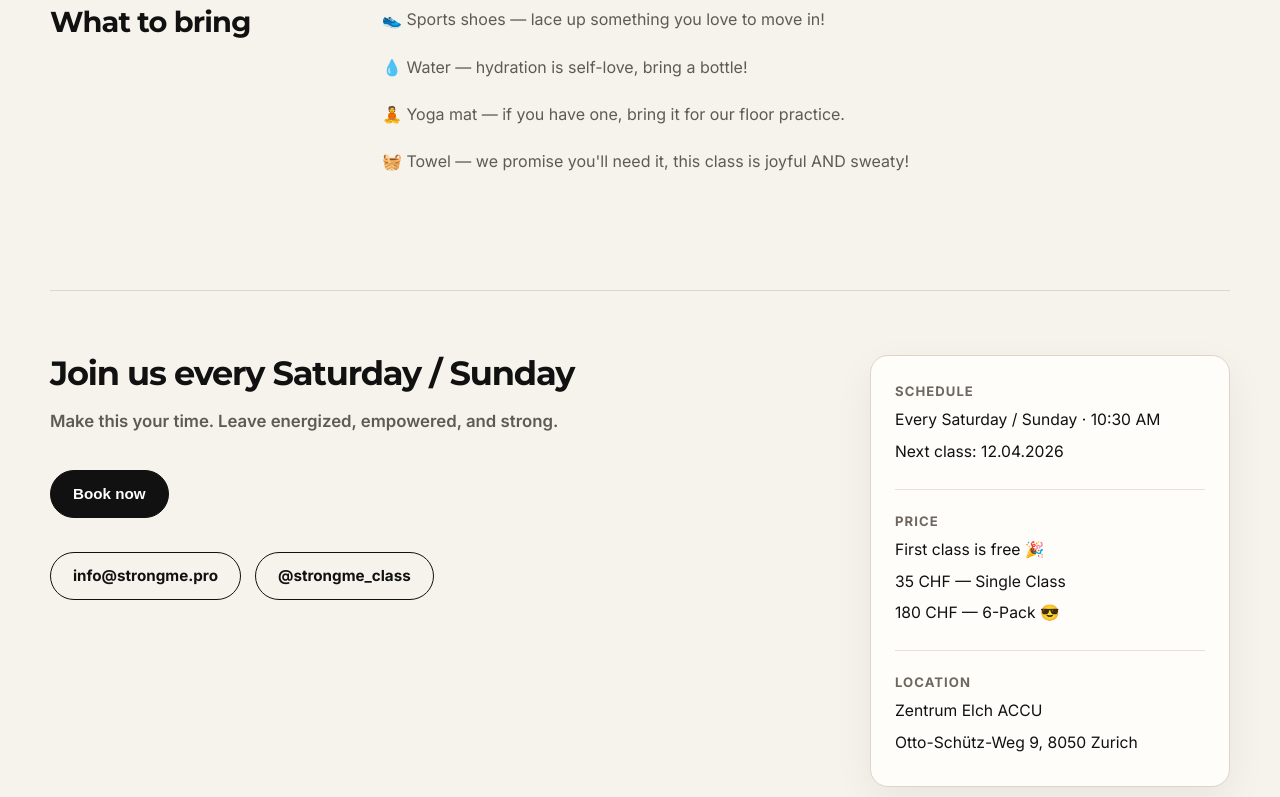
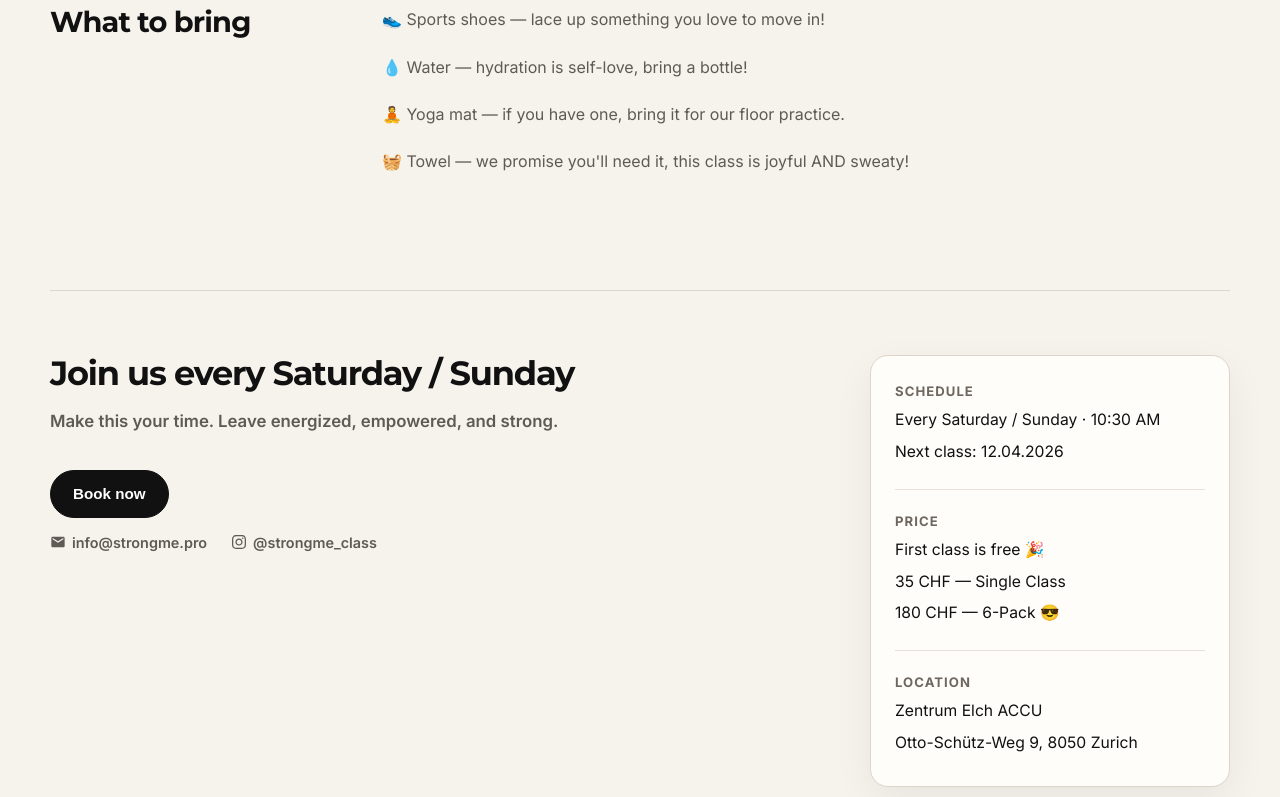
Before and after one commit to hotomski/strong_me, a Next.js app: page / in a window 1280 px wide. Shown: the part 1739-2536 px from the top of the page. Built offline with nearby package versions, Linux system fonts and the light colour scheme.

Commit message:
Added instagram and email icons to the web page

```diff
--- a/app/globals.css
+++ b/app/globals.css
@@ -115,6 +115,7 @@ img {
   display: inline-flex;
   align-items: center;
   justify-content: center;
+  gap: 8px;
   min-height: 48px;
   padding: 0 22px;
   border-radius: var(--radius-pill);
@@ -276,6 +277,28 @@ img {
   font-size: 1.05rem;
   line-height: 1.7;
   font-weight: 600;
+}
+
+.join-contact {
+  display: flex;
+  flex-wrap: wrap;
+  gap: 16px 24px;
+  margin-top: 16px;
+}
+
+.join-contact-link {
+  display: inline-flex;
+  align-items: center;
+  gap: 6px;
+  color: var(--muted);
+  font-size: 0.9rem;
+  font-weight: 600;
+  text-decoration: none;
+  transition: color 0.2s ease;
+}
+
+.join-contact-link:hover {
+  color: var(--text);
 }
 
 .join-card {
--- a/app/page.tsx
+++ b/app/page.tsx
@@ -3,6 +3,8 @@
 import Image from "next/image";
 import dynamic from "next/dynamic";
 import React, { useMemo, useState } from "react";
+import { MdEmail } from "react-icons/md";
+import { FaInstagram } from "react-icons/fa";
 import "react-datepicker/dist/react-datepicker.css";
 
 import type ReactDatePicker from "react-datepicker";
@@ -277,19 +279,18 @@ export default function Home() {
               </button>
             </div>
 
-            <div className="hero-actions">
-              <a
-                href="mailto:info@strongme.pro"
-                className="btn btn-secondary"
-              >
+            <div className="join-contact">
+              <a href="mailto:info@strongme.pro" className="join-contact-link">
+                <MdEmail size={16} />
                 info@strongme.pro
               </a>
               <a
                 href="https://www.instagram.com/strongme_class/"
-                className="btn btn-secondary"
+                className="join-contact-link"
                 target="_blank"
                 rel="noopener noreferrer"
               >
+                <FaInstagram size={16} />
                 @strongme_class
               </a>
             </div>
--- a/package.json
+++ b/package.json
@@ -9,12 +9,14 @@
     "lint": "eslint"
   },
   "dependencies": {
+    "@upstash/redis": "^1.37.0",
     "lucide-react": "^1.7.0",
     "next": "^16.2.1",
     "nodemailer": "^8.0.4",
     "react": "19.2.3",
     "react-datepicker": "^9.1.0",
-    "react-dom": "19.2.3"
+    "react-dom": "19.2.3",
+    "react-icons": "^5.6.0"
   },
   "devDependencies": {
     "@tailwindcss/postcss": "^4",
```
Also changed, not shown: 1 other file (tests, documents, lock files or other folders).
